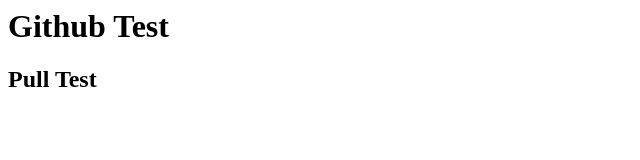
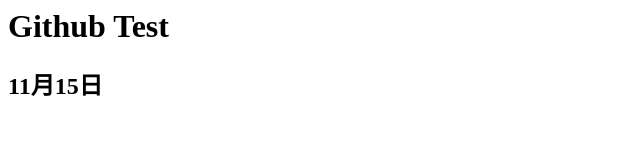
Before and after one commit to jojocatstanaka/mysite, a plain HTML site: page index.html in a window 1280 px wide. Shown: the full height of the page, 0-640 px from the left. Drawn offline with Linux system fonts and the light colour scheme.

Commit message:
日程確定（11/15）

```diff
--- a/index.html
+++ b/index.html
@@ -4,6 +4,6 @@
 </head>
 <body>
 <h1>Github Test</h1>
-<h2>Pull Test</h2>
+<h2>11月15日</h2>
 </body>
 </html>
```
